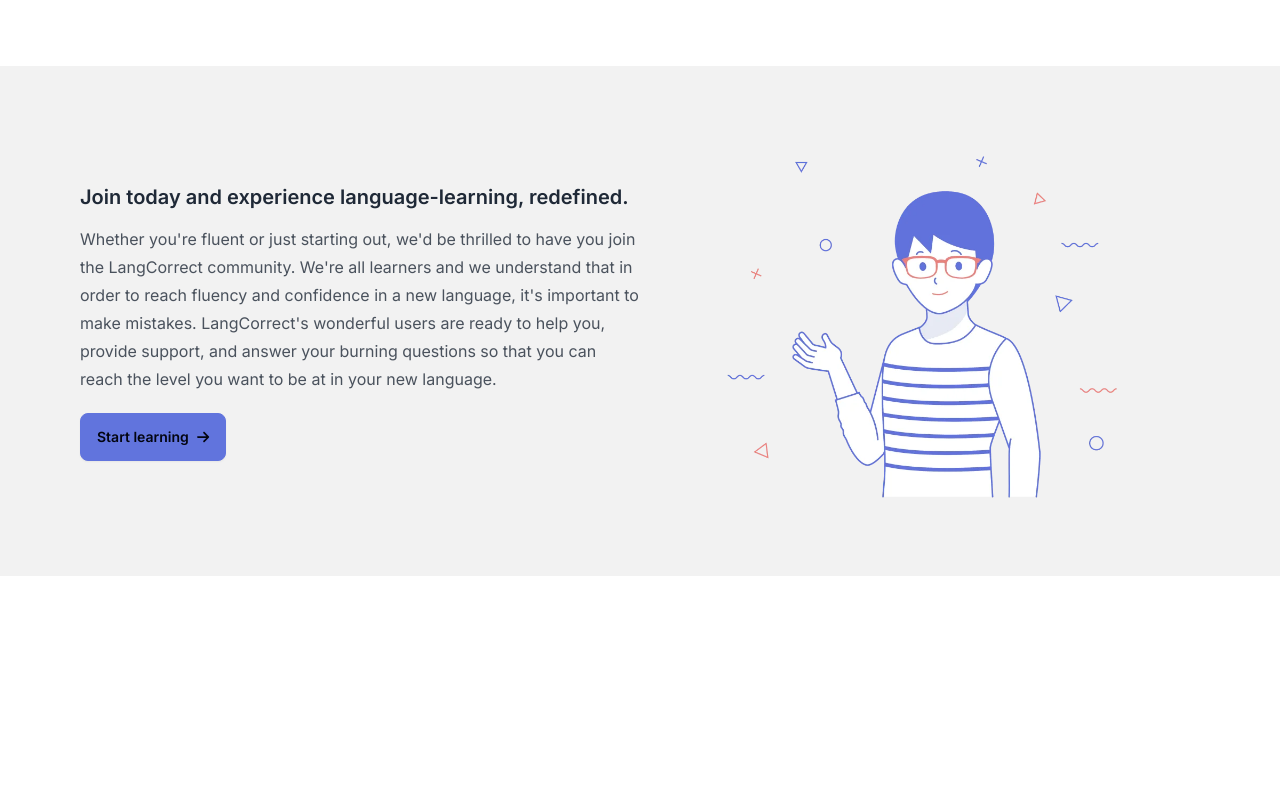
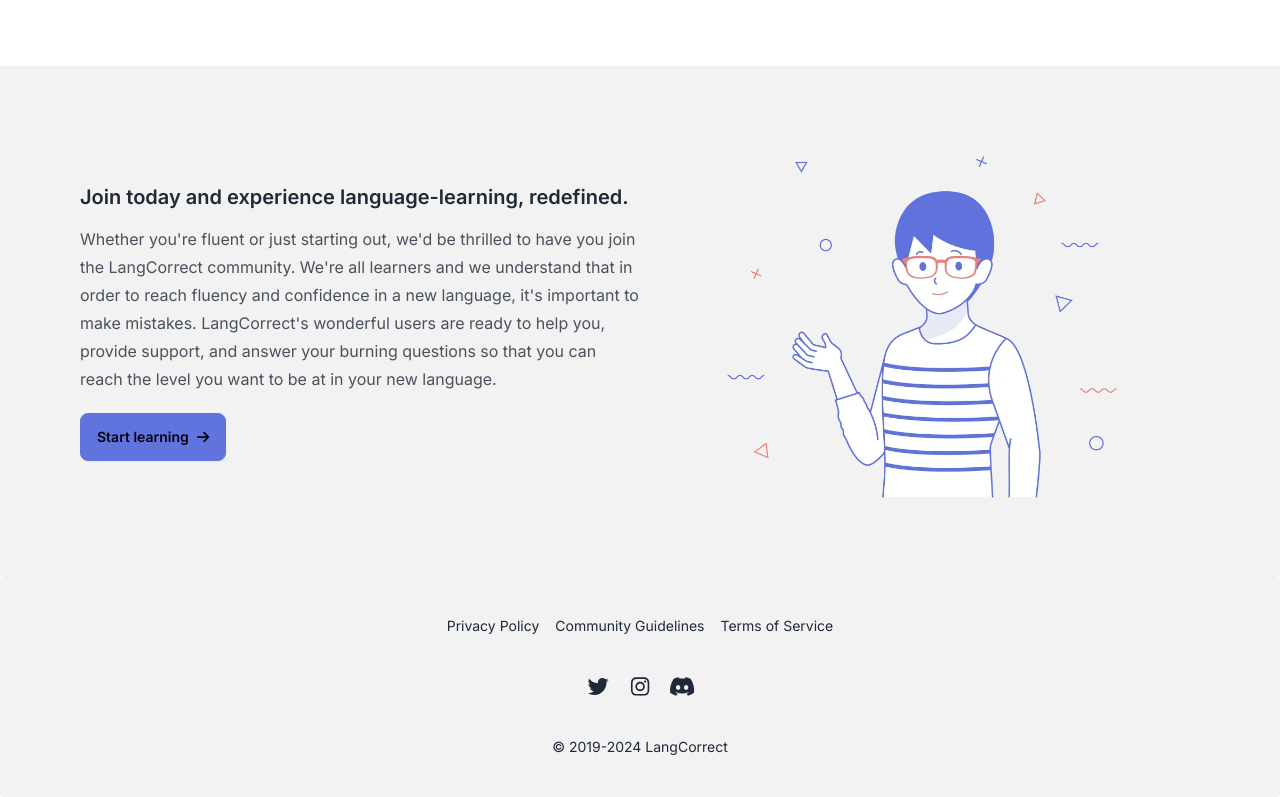
Before and after one commit to LangCorrect/client, a Next.js app: page / in a window 1280 px wide. Shown: the part 1296-2093 px from the top of the page. Before the commit the page ends 1872 px from the top, so only its background shows below. Built offline with nearby package versions, Linux system fonts and the light colour scheme.

Commit message:
feat(Footer): Add footer
Fix #4

```diff
--- /dev/null
+++ b/app/_components/Footer.tsx
@@ -0,0 +1,57 @@
+import {
+    faDiscord,
+    faInstagram,
+    faTwitter,
+} from '@fortawesome/free-brands-svg-icons';
+import { FontAwesomeIcon } from '@fortawesome/react-fontawesome';
+import Link from 'next/link';
+import React from 'react';
+
+export default function Footer() {
+    const currentYear = new Date().getFullYear();
+
+    return (
+        <footer className="footer footer-center rounded bg-base-200 p-10 text-base-content">
+            <nav className="grid grid-flow-col gap-4">
+                <Link href="/privacy">Privacy Policy</Link>
+                <Link href="/community-guidelines" className="link-hover link">
+                    Community Guidelines
+                </Link>
+                <Link href="/terms" className="link-hover link">
+                    Terms of Service
+                </Link>
+            </nav>
+            <nav>
+                <div className="grid grid-flow-col gap-4">
+                    <a href="https://twitter.com/langcorrect" target="_blank">
+                        <FontAwesomeIcon
+                            icon={faTwitter}
+                            fixedWidth
+                            size="xl"
+                        />
+                    </a>
+                    <a
+                        href="https://www.instagram.com/langcorrect/"
+                        target="_blank"
+                    >
+                        <FontAwesomeIcon
+                            icon={faInstagram}
+                            fixedWidth
+                            size="xl"
+                        />
+                    </a>
+                    <a href="https://discord.gg/SsJexjK" target="_blank">
+                        <FontAwesomeIcon
+                            icon={faDiscord}
+                            fixedWidth
+                            size="xl"
+                        />
+                    </a>
+                </div>
+            </nav>
+            <aside>
+                <p>© 2019-{currentYear} LangCorrect</p>
+            </aside>
+        </footer>
+    );
+}
--- a/app/page.tsx
+++ b/app/page.tsx
@@ -3,6 +3,7 @@
 import { FontAwesomeIcon } from '@fortawesome/react-fontawesome';
 import { faArrowRight } from '@fortawesome/free-solid-svg-icons';
 import Image from 'next/image';
+import Footer from './_components/Footer';
 
 function Section({ children }: { children: React.ReactNode }) {
     return (
@@ -218,6 +219,7 @@
                 <FeaturesSection />
                 <CTASection />
             </main>
+            <Footer />
         </>
     );
 }
```
